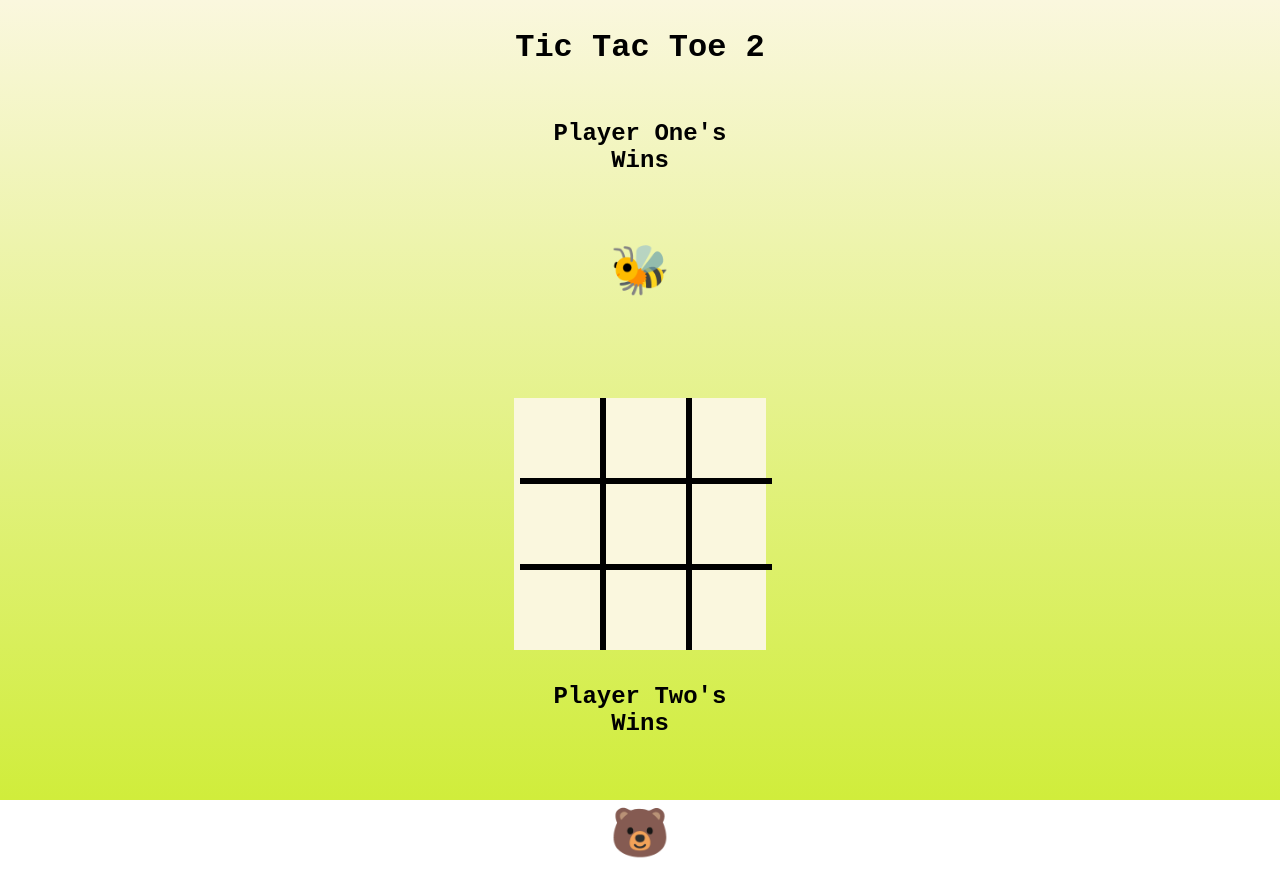
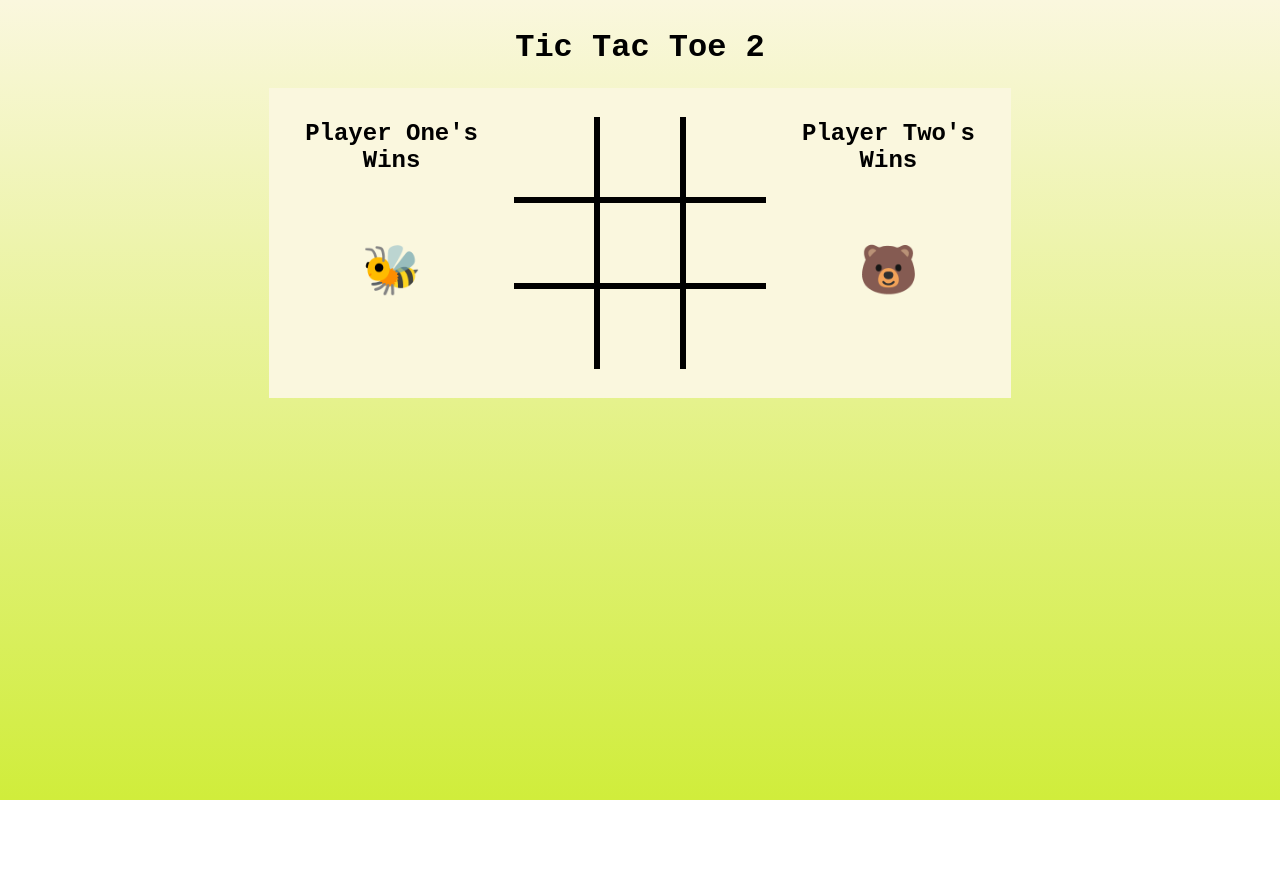
Before and after one commit to tednaphil/tic-tac-toe-2, an Angular app: page / in a window 1280 px wide. Shown: the top 896 px of the page. After the commit the page ends 800 px from the top, so only its background shows below. Built offline with nearby package versions, Linux system fonts and the light colour scheme.

Commit message:
Rearrange game display elements

```diff
--- a/src/app/app.component.css
+++ b/src/app/app.component.css
@@ -0,0 +1,6 @@
+.game-display {
+    background-color: #faf7de;
+    display: flex;
+    flex-direction: row;
+    align-items: center;
+}
--- a/src/app/app.component.html
+++ b/src/app/app.component.html
@@ -1,10 +1,12 @@
 <main>
   <h1 class="text">Tic Tac Toe 2</h1>
-  <app-player-display [player]="players[0]"></app-player-display>
-  <app-board></app-board>
-  <app-player-display [player]="players[1]"></app-player-display>
-   <!-- <app-player-display *ngFor="let player of players" [player]="player"></app-player-display> -->
-</main>
+  <section class="game-display">
+    <app-player-display [player]="players[0]"></app-player-display>
+    <app-board></app-board>
+    <app-player-display [player]="players[1]"></app-player-display>
+    <!-- <app-player-display *ngFor="let player of players" [player]="player"></app-player-display> -->
+  </section>
+  </main>
 
 
 <!-- <router-outlet /> -->
--- a/src/app/board/board.component.css
+++ b/src/app/board/board.component.css
@@ -1,10 +1,3 @@
-.game-display {
-    background-color: #faf7de;
-    display: flex;
-    flex-direction: column;
-    align-items: center;
-}
-
 .game-board {
     display: grid;
     grid-template-columns: auto auto auto;
--- a/src/app/board/board.component.html
+++ b/src/app/board/board.component.html
@@ -1,4 +1,3 @@
-<div class="game-display">
 <section class="game-board">
     <button class="grid-item" data-value="0" id="position0"></button>
     <button class="grid-item" data-value="1" id="position1"></button>
@@ -10,4 +9,3 @@
     <button class="grid-item" data-value="7" id="position7"></button>
     <button class="grid-item" data-value="8" id="position8"></button>
 </section>
-</div>
```
Lines whose indentation alone changed are shown as unchanged.
